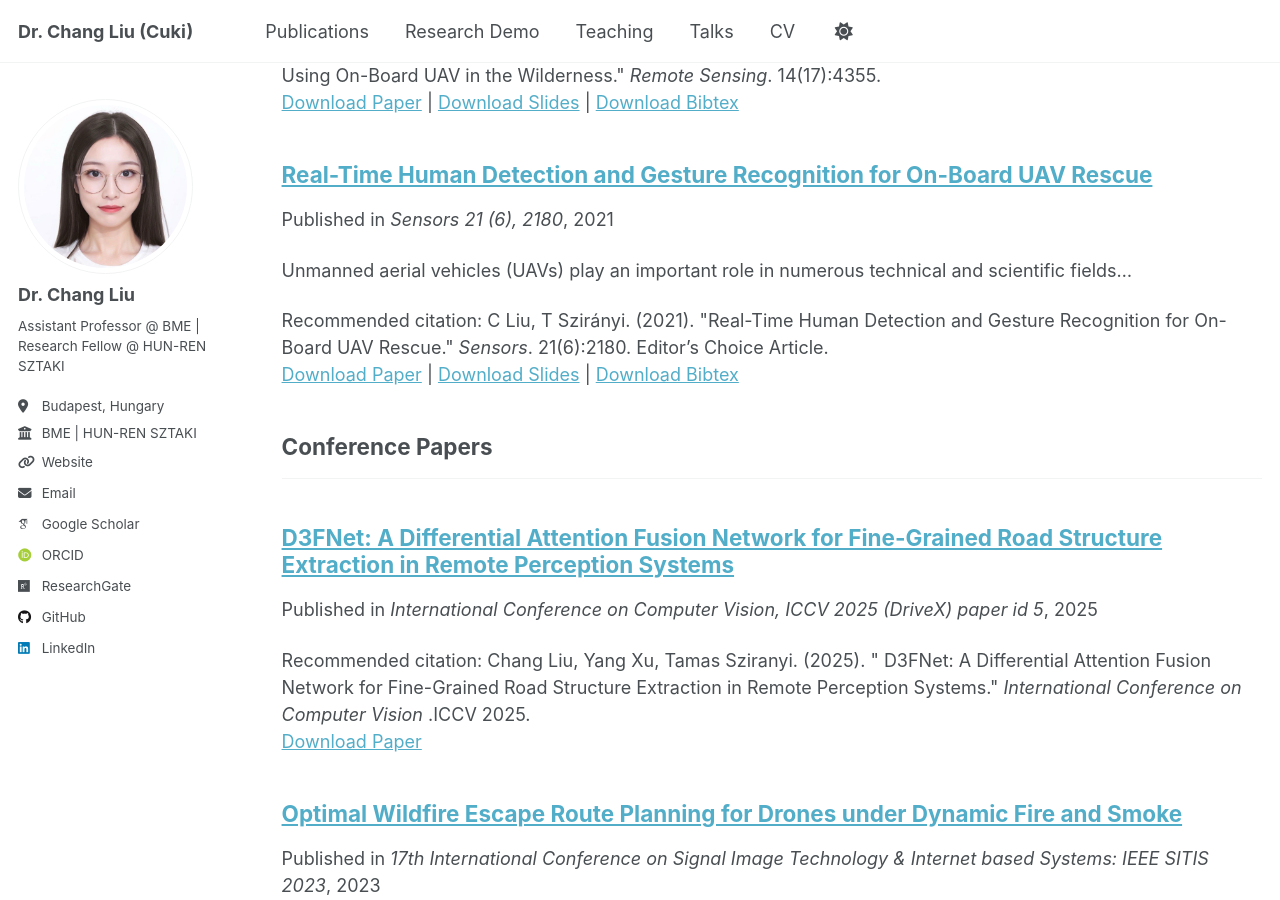
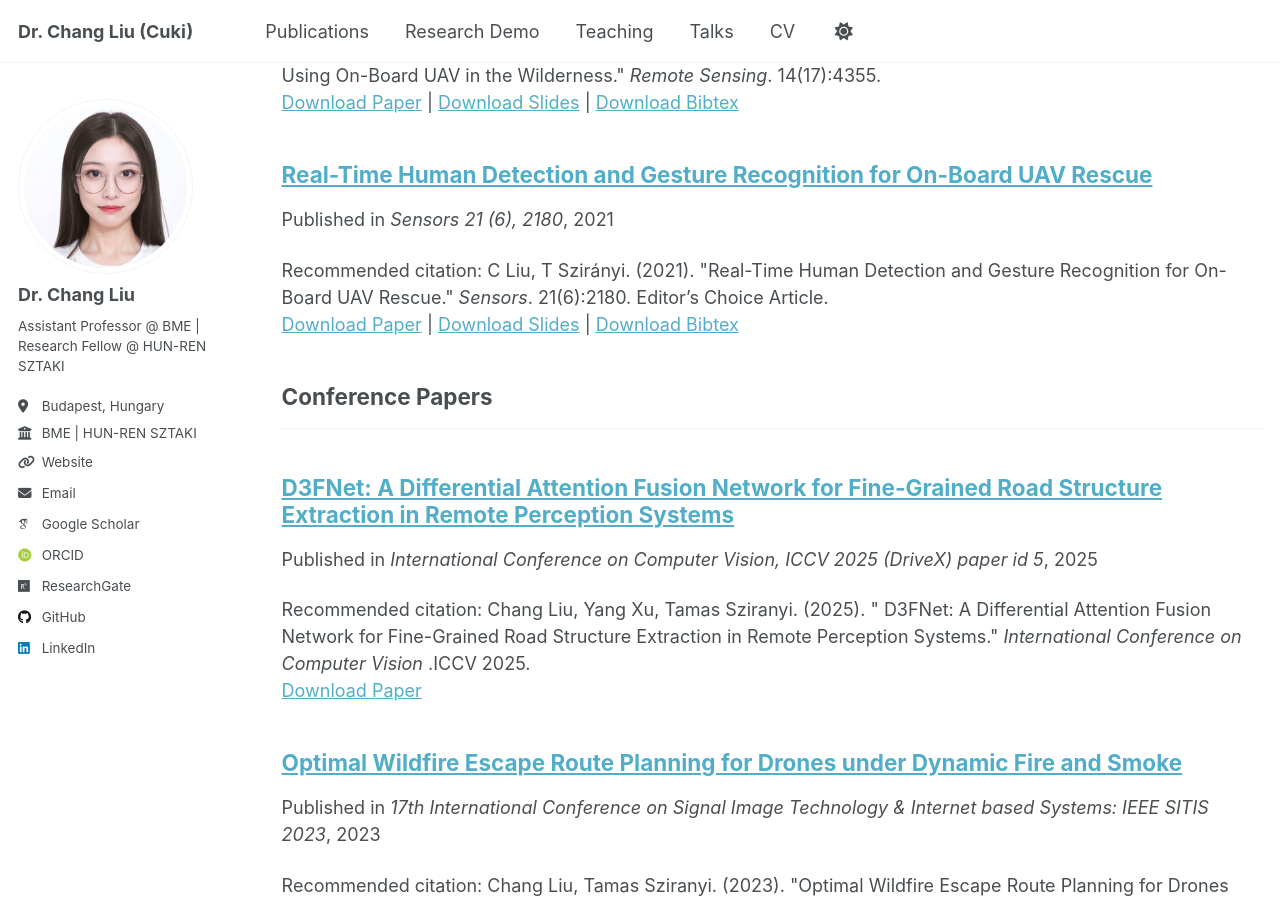
Before and after one commit to ChangLiu-bp/changliu-bp.github.io, a Jekyll site: the page built from _pages/publications.html, in a window 1280 px wide and 900 px high, scrolled down 717 px. Built offline with Jekyll 4.4.1, drawn with Linux system fonts in a browser that asks for light colours; some web fonts are replaced; a script that is not in the unit is left out.

Commit message:
Update 2009-10-01-paper-title-number-1.md

```diff
--- a/_publications/2009-10-01-paper-title-number-1.md
+++ b/_publications/2009-10-01-paper-title-number-1.md
@@ -3,7 +3,7 @@
 collection: publications
 category: journal
 permalink: /publication/2009-10-01-paper-title-number-1
-excerpt:  "Unmanned aerial vehicles (UAVs) play an important role in numerous technical and scientific fields..."
+excerpt:  ""
 date: 2021-02-19
 venue: "Sensors 21 (6), 2180"
 slidesurl: 'http://academicpages.github.io/files/slides1.pdf'
```
